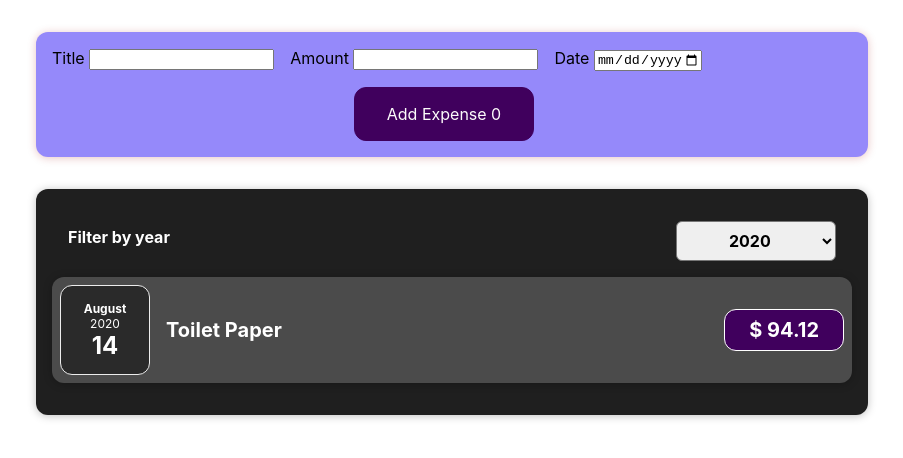
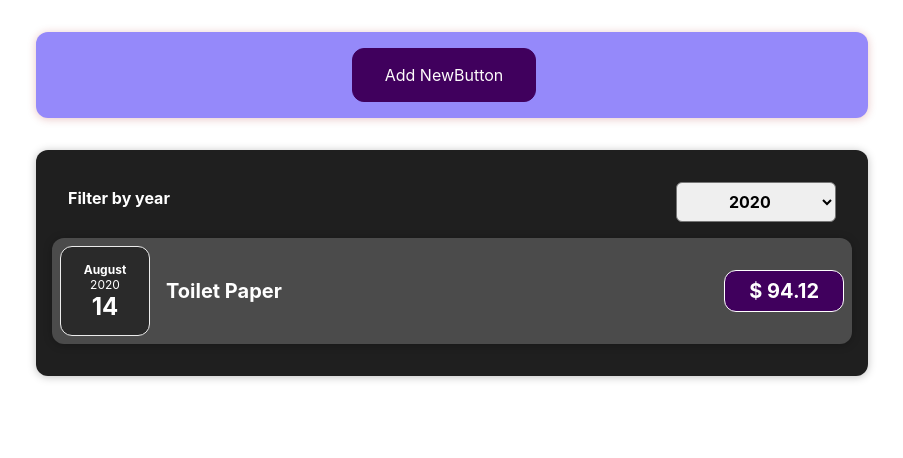
Before and after one commit to umarkhan996/ChartExpenses, a React (Create React App) app: page / in a window 1280 px wide. Shown: the top 458 px of the page, without its empty margins (188-1091 px from the left). Built offline with nearby package versions, Linux system fonts and the light colour scheme.

Commit message:
AssignmentDone

```diff
--- a/src/components/NewExpense/ExpenseForm.js
+++ b/src/components/NewExpense/ExpenseForm.js
@@ -1,11 +1,10 @@
 import React, { useState } from "react";
 
-
-import './ExpenseForm.css';
+import "./ExpenseForm.css";
 const ExxpenseFrom = (props) => {
-    const [enteredTitle, setEnteredTitle] = useState('');
-    const [enteredAmount, setEnteredAmount] = useState('');
-    const [enteredDate, setEnteredDate] = useState('');
+    const [enteredTitle, setEnteredTitle] = useState("");
+    const [enteredAmount, setEnteredAmount] = useState("");
+    const [enteredDate, setEnteredDate] = useState("");
 
     // const [userInput, setUserInput] = useState({
     //     enteredTitle: '',
@@ -20,7 +19,6 @@ const ExxpenseFrom = (props) => {
         //     ...userInput,
         //     enteredTitle: event.target.value,
         // })
-
     };
     const amountChangeHandler = (event) => {
         setEnteredAmount(event.target.value);
@@ -29,7 +27,6 @@ const ExxpenseFrom = (props) => {
         //     ...userInput,
         //     enteredAmount: event.target.value,
         // })
-
     };
     const dateChangeHandler = (event) => {
         setEnteredDate(event.target.value);
@@ -38,28 +35,24 @@ const ExxpenseFrom = (props) => {
         //     ...userInput,
         //     enteredDate: event.target.value,
         // })
-
     };
-
 
     const submitHandler = (event) => {
         event.preventDefault();
         const expenseData = {
             title: enteredTitle,
             Amount: enteredAmount,
-            date: new Date(enteredDate)
+            date: new Date(enteredDate),
         };
-
 
         // console.log(expenseData);
 
         props.onSaveExpenseData(expenseData);
 
-        setEnteredTitle('');
-        setEnteredAmount('');
-        setEnteredDate('');
-
-    }
+        setEnteredTitle("");
+        setEnteredAmount("");
+        setEnteredDate("");
+    };
     return ( <
         form onSubmit = { submitHandler } >
         <
@@ -67,44 +60,42 @@ const ExxpenseFrom = (props) => {
         <
         div className = "new-exepnse__controls" >
         <
-        label > Title < /label> <
-        input type = 'text'
+        label > Title < /label>{" "} <
+        input type = "text"
         value = { enteredTitle }
         onChange = { titleChangeHandler }
-        /> < /
-        div > <
+        />{" "} < /
+        div > { " " } <
         div className = "new-exepnse__controls" >
         <
-        label > Amount < /label> <
-        input type = 'number'
-        min = '0.01'
-        step = '0.01'
+        label > Amount < /label>{" "} <
+        input type = "number"
+        min = "0.01"
+        step = "0.01"
         value = { enteredAmount }
         onChange = { amountChangeHandler }
-        /> < /
-        div > <
+        />{" "} < /
+        div > { " " } <
         div className = "new-exepnse__controls" >
         <
-        label > Date < /label> <
-        input type = 'date'
-        min = '2018-01-01'
-        max = '2032-01-01'
+        label > Date < /label>{" "} <
+        input type = "date"
+        min = "2018-01-01"
+        max = "2032-01-01"
         value = { enteredDate }
         onChange = { dateChangeHandler }
-        /> < /
-        div > < /
-        div >
+        />{" "} < /
+        div > { " " } <
+        /div>
 
         <
         div className = "new-expense__actions" >
         <
-        button type = 'submit' > Add Expense 0 <
-        /button> < /
-        div >
-
-        <
+        button type = "button"
+        onClick = { props.onClick } > Cancle 0 < /button>{" "} <
+        button type = "submit" > Add Expense 0 < /button>{" "} < /
+        div > <
         /form>
     );
-
 };
 export default ExxpenseFrom;
--- a/src/components/NewExpense/NewExpense.js
+++ b/src/components/NewExpense/NewExpense.js
@@ -1,42 +1,41 @@
-import React from 'react';
+import React, { useState } from "react";
 
-import ExpenseForm from './ExpenseForm';
-import './NewExpense.css';
+import ExpenseForm from "./ExpenseForm";
+import "./NewExpense.css";
 
 const NewExpense = (props) => {
+    // we can call a function in new component in  we pass data as a parameter, Can communicate the component to app.
 
-    // we can call a function in new component in  we pass data as a parameter, Can communicate the component to app.
+    const [isEditing, setIsEditing] = useState(false);
+
     const saveExpenseDataHandler = (enteredExpenseData) => {
         const expenseData = {
             ...enteredExpenseData,
-            id: Math.random().toString()
+            id: Math.random().toString(),
         };
-        // console.log(expenseData);
+
         props.onAddExpense(expenseData);
+        setIsEditing(false);
     };
 
-
+    const startEditingHandler = () => {
+        setIsEditing(true);
+    };
+    const stopEditingHandler = () => {
+        setIsEditing(false);
+    };
     return ( <
-        div className = 'new-expense' >
-        <
-        ExpenseForm onSaveExpenseData = { saveExpenseDataHandler }
-        / > < /
-        div >
-
-
-
-        // (
-        //   <div className='expenses-filter'>
-        //     <div className='expenses-filter__control'>
-        //       <label>Filter by year</label>
-        //       <select>
-        //         <option value='2022'>2022</option>
-        //         <option value='2021'>2021</option>
-        //         <option value='2020'>2020</option>
-        //         <option value='2019'>2019</option>
-        //       </select>
-        //     </div>
-        //   </div>
+        div className = "new-expense" > {!isEditing && ( <
+                button onClick = { startEditingHandler } > Add NewButton < /button>
+            )
+        } {
+            isEditing && ( <
+                ExpenseForm onSaveExpenseData = { saveExpenseDataHandler }
+                onClick = { stopEditingHandler }
+                />
+            )
+        } <
+        /div>
     );
 };
 
```
